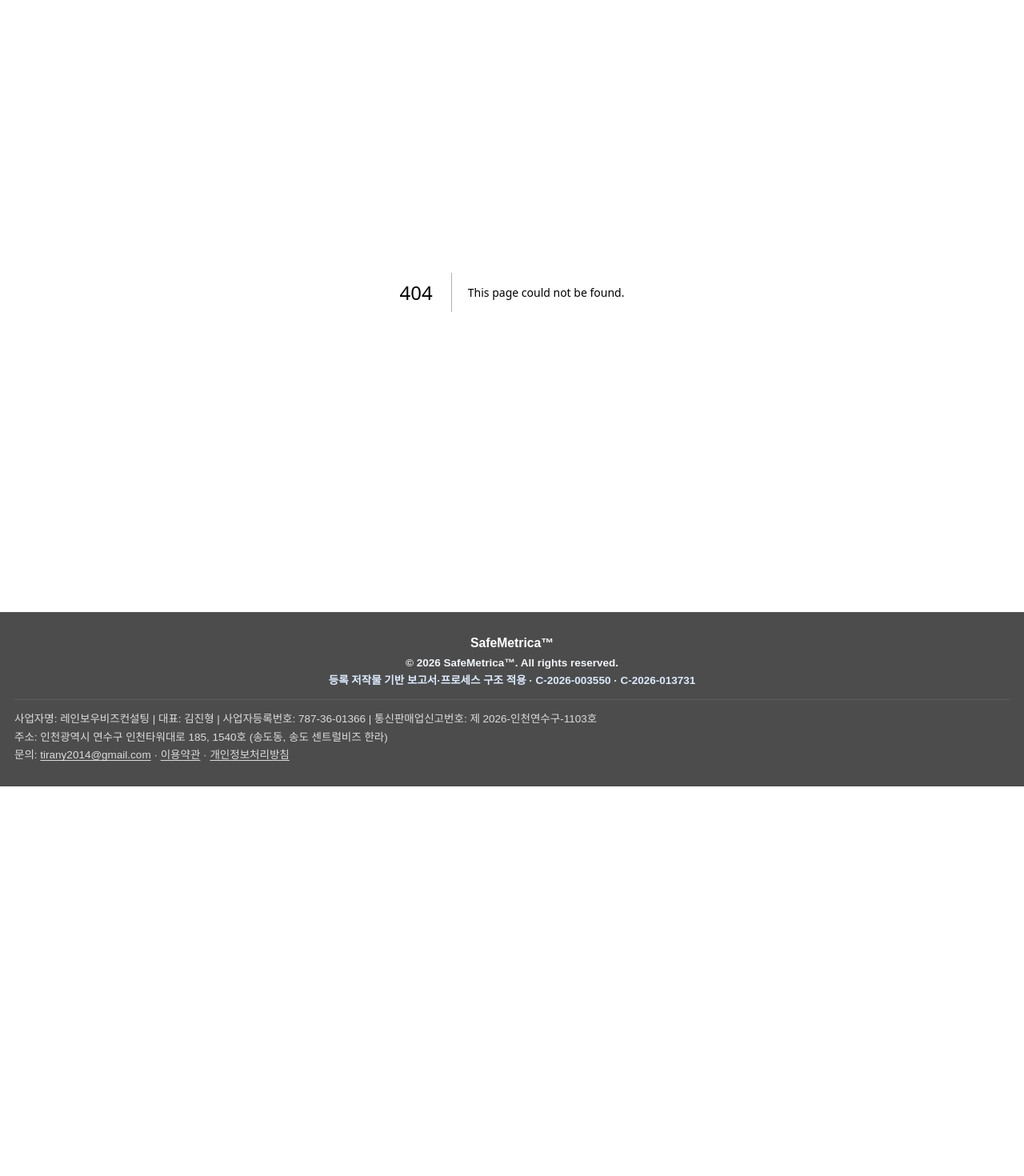
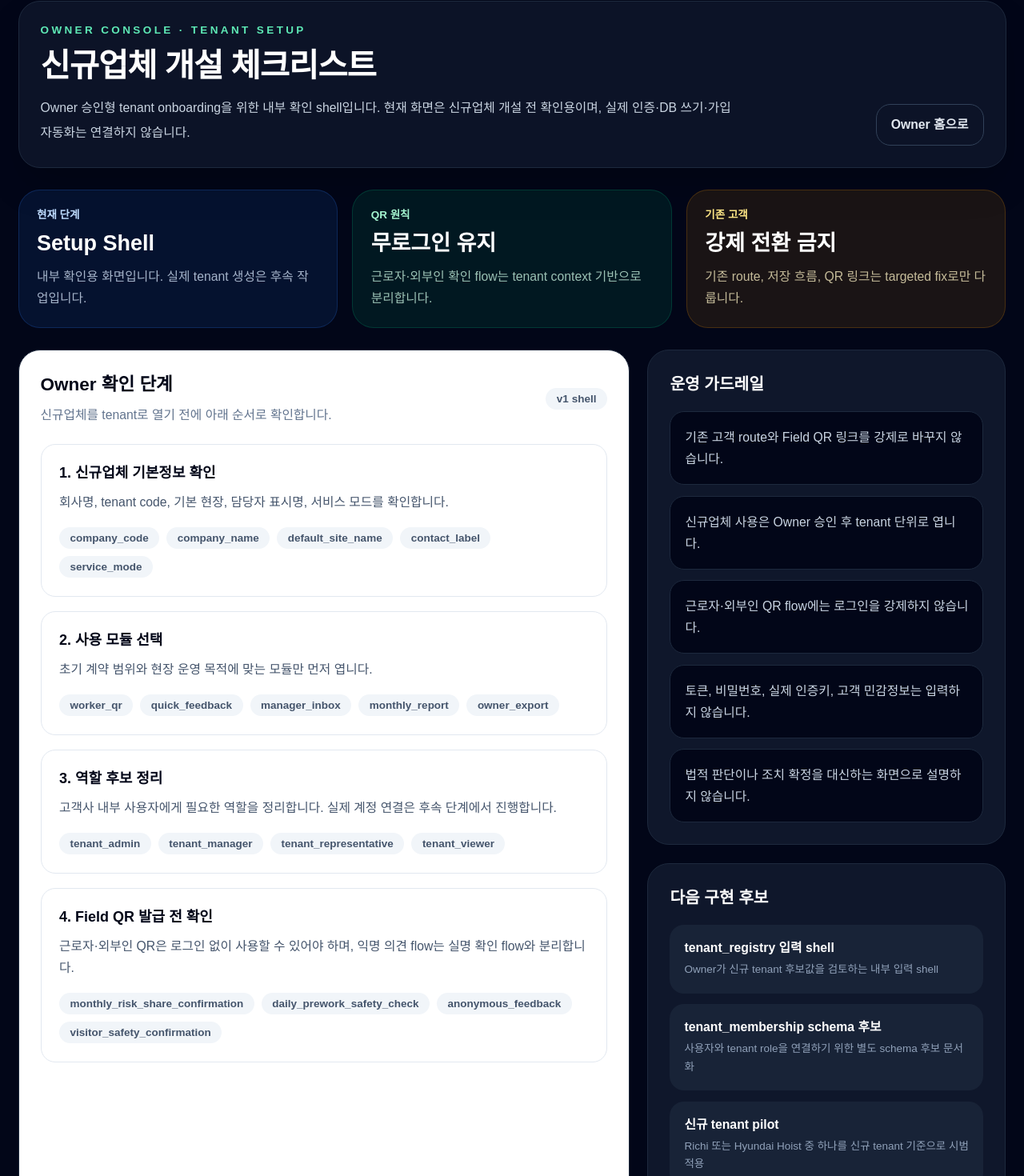
Before and after one commit to safemetrica/safe-metrica, a Next.js app: page /owner/tenant-onboarding in a window 1280 px wide. Before the commit this address had no page. Shown: the part 35-1505 px from the top of the page at 80% size. Before the commit the page ends 1018 px from the top, so only its background shows below. Built offline with nearby package versions, Linux system fonts and the light colour scheme.

Commit message:
feat: add owner tenant setup checklist shell (#726)

```diff
--- /dev/null
+++ b/src/app/owner/tenant-onboarding/page.tsx
@@ -0,0 +1,167 @@
+import Link from "next/link";
+
+export const dynamic = "force-dynamic";
+
+const setupSteps = [
+  {
+    title: "1. 신규업체 기본정보 확인",
+    description: "회사명, tenant code, 기본 현장, 담당자 표시명, 서비스 모드를 확인합니다.",
+    items: ["company_code", "company_name", "default_site_name", "contact_label", "service_mode"],
+  },
+  {
+    title: "2. 사용 모듈 선택",
+    description: "초기 계약 범위와 현장 운영 목적에 맞는 모듈만 먼저 엽니다.",
+    items: ["worker_qr", "quick_feedback", "manager_inbox", "monthly_report", "owner_export"],
+  },
+  {
+    title: "3. 역할 후보 정리",
+    description: "고객사 내부 사용자에게 필요한 역할을 정리합니다. 실제 계정 연결은 후속 단계에서 진행합니다.",
+    items: ["tenant_admin", "tenant_manager", "tenant_representative", "tenant_viewer"],
+  },
+  {
+    title: "4. Field QR 발급 전 확인",
+    description: "근로자·외부인 QR은 로그인 없이 사용할 수 있어야 하며, 익명 의견 flow는 실명 확인 flow와 분리합니다.",
+    items: ["monthly_risk_share_confirmation", "daily_prework_safety_check", "anonymous_feedback", "visitor_safety_confirmation"],
+  },
+];
+
+const guardrails = [
+  "기존 고객 route와 Field QR 링크를 강제로 바꾸지 않습니다.",
+  "신규업체 사용은 Owner 승인 후 tenant 단위로 엽니다.",
+  "근로자·외부인 QR flow에는 로그인을 강제하지 않습니다.",
+  "토큰, 비밀번호, 실제 인증키, 고객 민감정보는 입력하지 않습니다.",
+  "법적 판단이나 조치 확정을 대신하는 화면으로 설명하지 않습니다.",
+];
+
+const nextCandidates = [
+  {
+    title: "tenant_registry 입력 shell",
+    description: "Owner가 신규 tenant 후보값을 검토하는 내부 입력 shell",
+  },
+  {
+    title: "tenant_membership schema 후보",
+    description: "사용자와 tenant role을 연결하기 위한 별도 schema 후보 문서화",
+  },
+  {
+    title: "신규 tenant pilot",
+    description: "Richi 또는 Hyundai Hoist 중 하나를 신규 tenant 기준으로 시범 적용",
+  },
+];
+
+export default function OwnerTenantOnboardingPage() {
+  return (
+    <main className="min-h-screen bg-slate-950 px-5 py-8 text-white">
+      <section className="mx-auto max-w-6xl">
+        <div className="flex flex-col gap-5 rounded-3xl border border-slate-800 bg-slate-900/80 p-6 shadow-2xl md:flex-row md:items-end md:justify-between">
+          <div>
+            <p className="text-xs font-black uppercase tracking-[0.25em] text-emerald-300">
+              Owner Console · Tenant Setup
+            </p>
+            <h1 className="mt-3 text-3xl font-black tracking-tight md:text-4xl">
+              신규업체 개설 체크리스트
+            </h1>
+            <p className="mt-3 max-w-3xl text-sm leading-7 text-slate-300">
+              Owner 승인형 tenant onboarding을 위한 내부 확인 shell입니다. 현재 화면은
+              신규업체 개설 전 확인용이며, 실제 인증·DB 쓰기·가입 자동화는 연결하지 않습니다.
+            </p>
+          </div>
+
+          <Link
+            href="/owner"
+            className="inline-flex items-center justify-center rounded-2xl border border-slate-700 px-4 py-3 text-sm font-black text-slate-200 hover:bg-slate-800"
+          >
+            Owner 홈으로
+          </Link>
+        </div>
+
+        <div className="mt-6 grid gap-4 md:grid-cols-3">
+          <div className="rounded-3xl border border-blue-500/20 bg-blue-500/10 p-5">
+            <p className="text-xs font-black text-blue-200">현재 단계</p>
+            <p className="mt-2 text-2xl font-black">Setup Shell</p>
+            <p className="mt-2 text-sm leading-6 text-blue-100/75">
+              내부 확인용 화면입니다. 실제 tenant 생성은 후속 작업입니다.
+            </p>
+          </div>
+          <div className="rounded-3xl border border-emerald-500/20 bg-emerald-500/10 p-5">
+            <p className="text-xs font-black text-emerald-200">QR 원칙</p>
+            <p className="mt-2 text-2xl font-black">무로그인 유지</p>
+            <p className="mt-2 text-sm leading-6 text-emerald-100/75">
+              근로자·외부인 확인 flow는 tenant context 기반으로 분리합니다.
+            </p>
+          </div>
+          <div className="rounded-3xl border border-amber-500/20 bg-amber-500/10 p-5">
+            <p className="text-xs font-black text-amber-200">기존 고객</p>
+            <p className="mt-2 text-2xl font-black">강제 전환 금지</p>
+            <p className="mt-2 text-sm leading-6 text-amber-100/75">
+              기존 route, 저장 흐름, QR 링크는 targeted fix로만 다룹니다.
+            </p>
+          </div>
+        </div>
+
+        <div className="mt-6 grid gap-5 lg:grid-cols-[1.45fr_0.85fr]">
+          <section className="rounded-3xl border border-slate-800 bg-white p-6 text-slate-950">
+            <div className="flex items-center justify-between gap-4">
+              <div>
+                <h2 className="text-xl font-black">Owner 확인 단계</h2>
+                <p className="mt-2 text-sm leading-6 text-slate-500">
+                  신규업체를 tenant로 열기 전에 아래 순서로 확인합니다.
+                </p>
+              </div>
+              <span className="rounded-full bg-slate-100 px-3 py-1 text-xs font-black text-slate-600">
+                v1 shell
+              </span>
+            </div>
+
+            <div className="mt-5 space-y-4">
+              {setupSteps.map((step) => (
+                <article key={step.title} className="rounded-2xl border border-slate-200 p-5">
+                  <h3 className="text-base font-black">{step.title}</h3>
+                  <p className="mt-2 text-sm leading-6 text-slate-600">{step.description}</p>
+                  <div className="mt-4 flex flex-wrap gap-2">
+                    {step.items.map((item) => (
+                      <span
+                        key={item}
+                        className="rounded-full bg-slate-100 px-3 py-1 text-xs font-black text-slate-600"
+                      >
+                        {item}
+                      </span>
+                    ))}
+                  </div>
+                </article>
+              ))}
+            </div>
+          </section>
+
+          <aside className="space-y-5">
+            <section className="rounded-3xl border border-slate-800 bg-slate-900 p-6">
+              <h2 className="text-lg font-black">운영 가드레일</h2>
+              <div className="mt-4 space-y-3">
+                {guardrails.map((item) => (
+                  <div key={item} className="rounded-2xl border border-slate-800 bg-slate-950 p-4 text-sm leading-6 text-slate-300">
+                    {item}
+                  </div>
+                ))}
+              </div>
+            </section>
+
+            <section className="rounded-3xl border border-slate-800 bg-slate-900 p-6">
+              <h2 className="text-lg font-black">다음 구현 후보</h2>
+              <div className="mt-4 space-y-3">
+                {nextCandidates.map((candidate) => (
+                  <div key={candidate.title} className="rounded-2xl bg-slate-800/70 p-4">
+                    <p className="text-sm font-black text-white">{candidate.title}</p>
+                    <p className="mt-1 text-xs leading-5 text-slate-400">{candidate.description}</p>
+                  </div>
+                ))}
+              </div>
+            </section>
+          </aside>
+        </div>
+
+        <div className="mt-6 rounded-3xl border border-slate-800 bg-slate-900 p-5 text-xs leading-6 text-slate-400">
+          이 화면은 Owner 내부 운영용 shell입니다. 실제 고객자료, 토큰, 인증키, 비밀번호, 근로자 개인정보를 입력하지 않습니다.
+        </div>
+      </section>
+    </main>
+  );
+}
```
